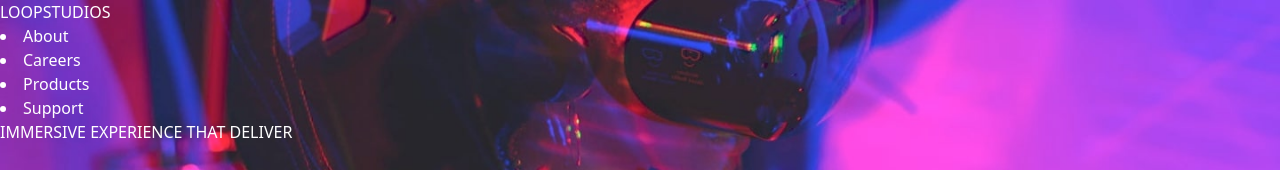
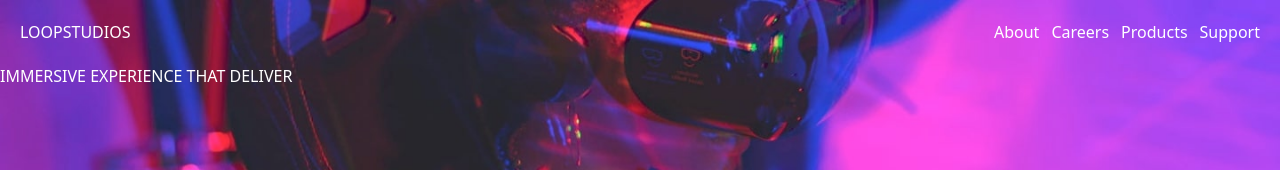
Before and after one commit to janeAnezi/Loop-Studio, a React (Vite) app: page / in a window 1280 px wide. Shown: the top 170 px of the page. Built offline with nearby package versions, Linux system fonts and the light colour scheme.

Commit message:
ad style to navbar

```diff
--- a/src/Components/Navbar.jsx
+++ b/src/Components/Navbar.jsx
@@ -1,14 +1,14 @@
 export default function Navbar() {
     return(
         <>
-            <nav>
+            <nav className="flex justify-between p-5">
                 <h4>LOOPSTUDIOS</h4>
-
-                <li>About</li>
-                <li>Careers</li>
-                <li>Products</li>
-                <li>Support</li>
-
+                <ul className="flex space-x-3">
+                    <li>About</li>
+                    <li>Careers</li>
+                    <li>Products</li>
+                    <li>Support</li>
+                </ul>
             </nav>
         </>
     )
```
